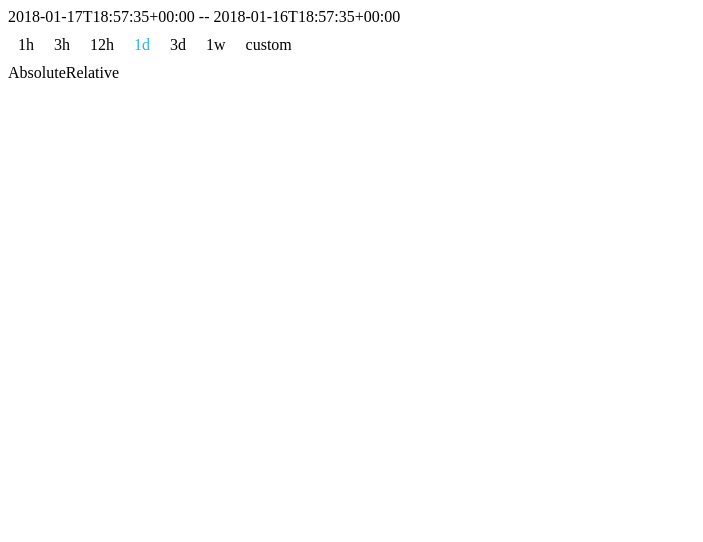
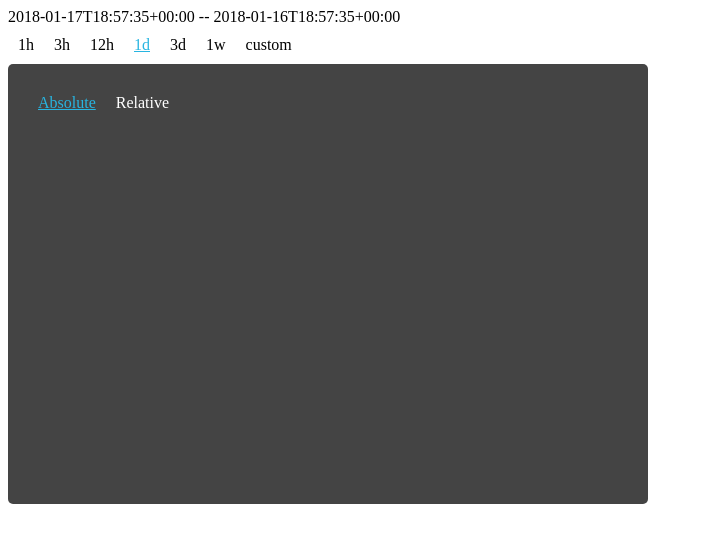
Before and after one commit to Chirpify/React_DatePicker, a React app: page / in a window 1280 px wide. Shown: the top 542 px of the page, without its empty margins (0-703 px from the left). Built offline with nearby package versions, Linux system fonts and the light colour scheme; the HTML template or start-up script is replaced by a standard one.

Commit message:
toggle absolute and relative day picker class

```diff
--- a/src/components/custom-day-picker.jsx
+++ b/src/components/custom-day-picker.jsx
@@ -1,16 +1,36 @@
 import React from 'react';
+import '../styles/components/shortcut-header.scss';
+import '../styles/components/custom-day-picker.scss';
 
 class CustomDayPicker extends React.PureComponent {
 
   constructor(props) {
     super(props);
+    this.state = {
+      absolute: true,
+    }
 
+  }
+
+  toggleClass(v) {
+    if(v == 'absolute') {
+      this.setState({
+        absolute: true
+      })
+    }else {
+      this.setState({
+        absolute: false
+      })
+    }
   }
 
   render() {
     return (
-      <div>
-        <div><span>Absolute</span><span>Relative</span></div>
+      <div className={'dayPickerContainer'}>
+        <div>
+          <span className={'button ' + (this.state.absolute? 'btnActive' : '')} onClick={this.toggleClass.bind(this, 'absolute')}>Absolute</span>
+          <span className={'button ' + (this.state.absolute? '' : 'btnActive')} onClick={this.toggleClass.bind(this, 'relative')}>Relative</span>
+        </div>
 
 
       </div>
--- /dev/null
+++ b/src/styles/components/custom-day-picker.scss
@@ -0,0 +1,13 @@
+.dayPickerContainer {
+  background-color: #444;
+  width: 600px;
+  height: 400px;
+  border-radius: 5px;
+  padding: 20px;
+  color: white;
+
+}
+
+.btnActive {
+  text-decoration: underline;
+}
```
